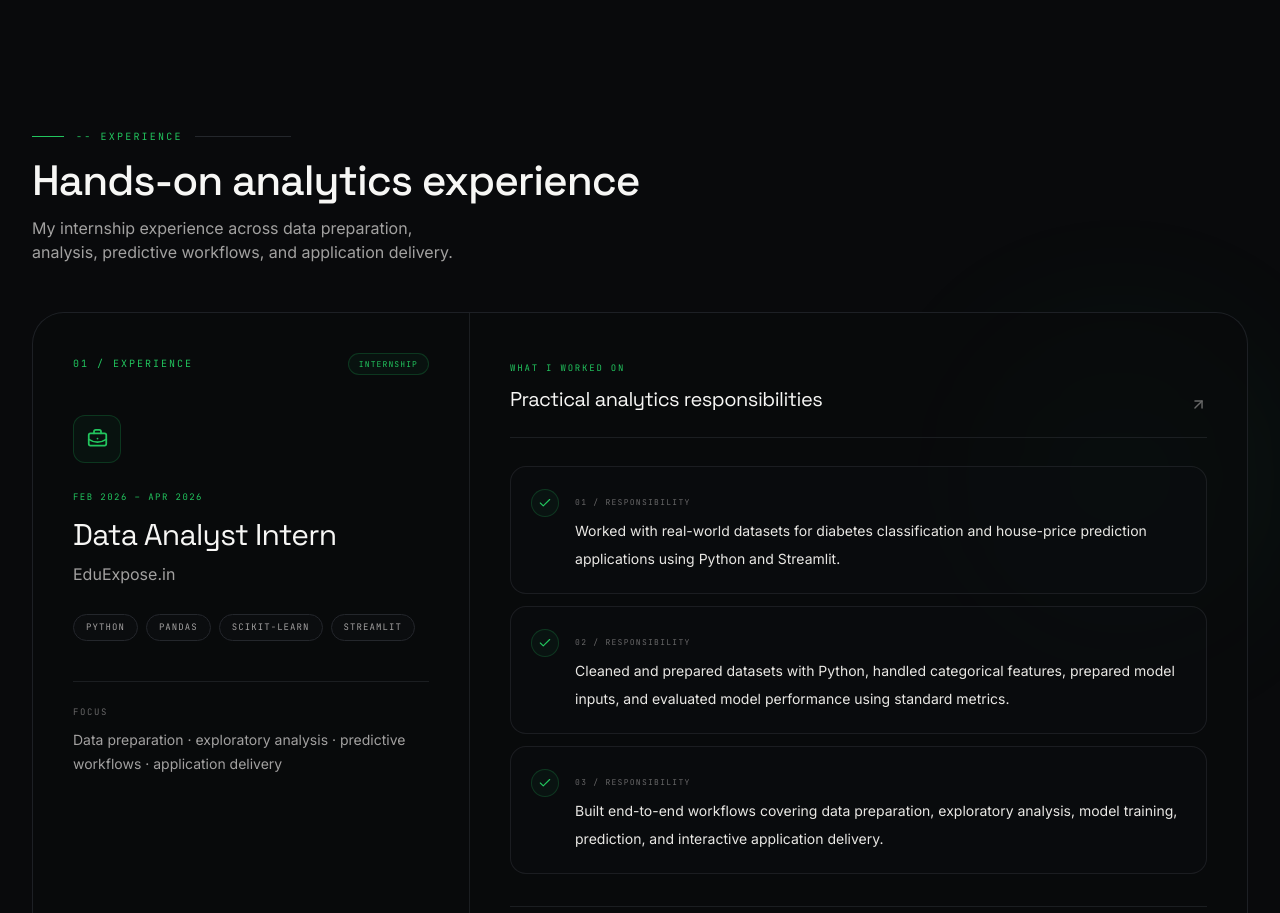
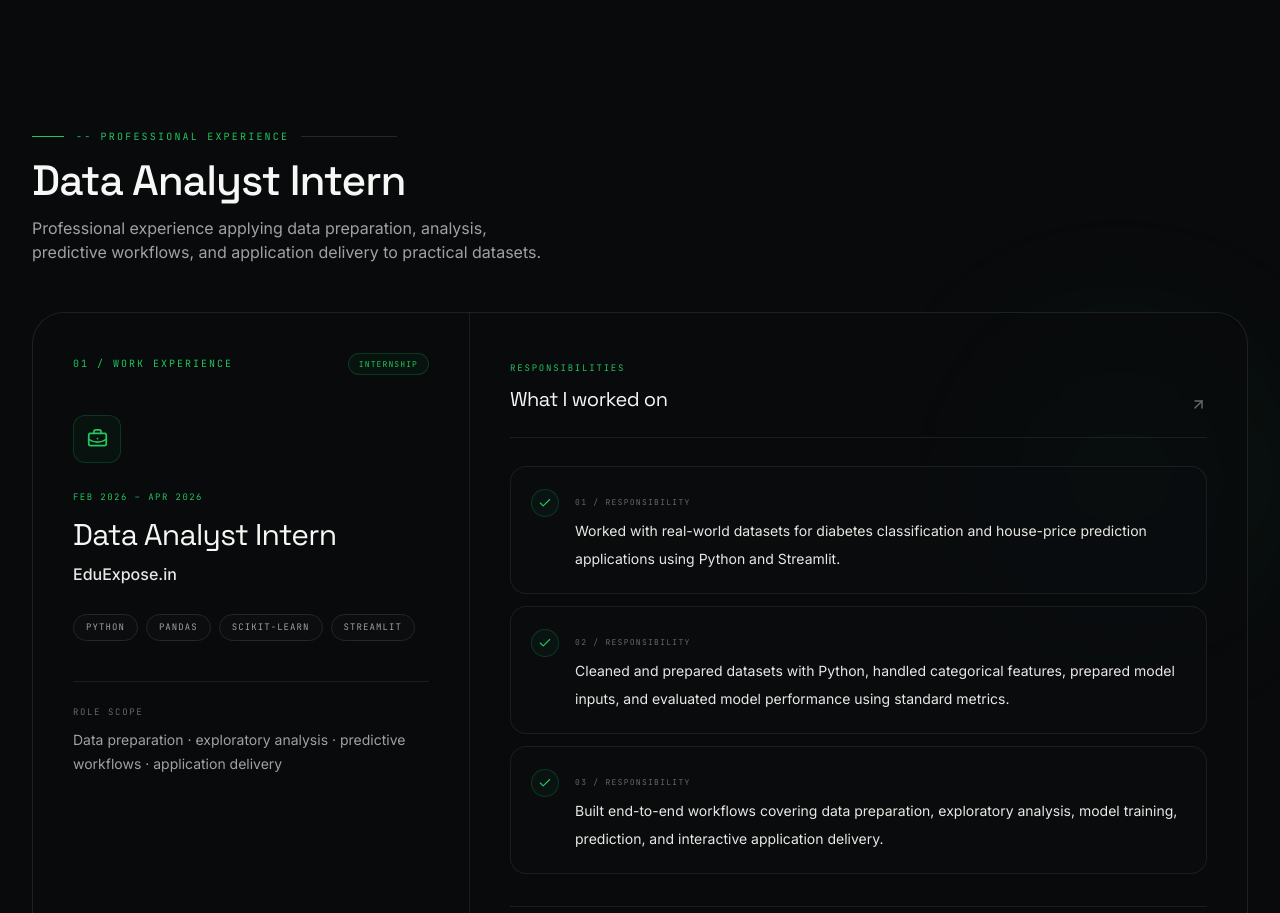
Before and after one commit to bhaskar-nb/portfolio, a Next.js app: page / in a window 1280 px wide. Shown: the part 6800-7713 px from the top of the page. Built offline with nearby package versions, Linux system fonts and the light colour scheme.

Commit message:
Strengthen internship experience presentation

```diff
--- a/components/Experience.tsx
+++ b/components/Experience.tsx
@@ -24,9 +24,9 @@ export default function Experience() {
       <div className="pointer-events-none absolute right-0 top-1/4 h-80 w-80 rounded-full bg-gold/5 blur-3xl" />
       <div className="relative mx-auto max-w-7xl px-4 sm:px-6 lg:px-8">
         <SectionHeading
-          eyebrow="-- experience"
-          title="Hands-on analytics experience"
-          description="My internship experience across data preparation, analysis, predictive workflows, and application delivery."
+          eyebrow="-- professional experience"
+          title="Data Analyst Intern"
+          description="Professional experience applying data preparation, analysis, predictive workflows, and application delivery to practical datasets."
         />
 
         <motion.article
@@ -39,7 +39,7 @@ export default function Experience() {
           <div className="grid lg:grid-cols-[0.72fr_1.28fr]">
             <div className="border-b border-base-500/70 p-7 sm:p-9 lg:border-b-0 lg:border-r lg:p-10">
               <div className="flex items-center justify-between gap-4">
-                <span className="font-mono text-[10px] uppercase tracking-[0.2em] text-gold">01 / experience</span>
+                <span className="font-mono text-[10px] uppercase tracking-[0.2em] text-gold">01 / work experience</span>
                 <span className="rounded-full border border-gold/20 bg-gold/5 px-2.5 py-1 font-mono text-[8px] uppercase tracking-[0.14em] text-gold">{experience.type}</span>
               </div>
 
@@ -49,7 +49,7 @@ export default function Experience() {
 
               <p className="mt-7 font-mono text-[9px] uppercase tracking-[0.16em] text-gold">{experience.period}</p>
               <h3 className="mt-3 font-display text-3xl leading-tight text-ink-100">{experience.role}</h3>
-              <p className="mt-2 text-base text-ink-400">{experience.company}</p>
+              <p className="mt-2 text-base font-medium text-ink-300">{experience.company}</p>
 
               <div className="mt-7 flex flex-wrap gap-2">
                 {tools.map((tool) => (
@@ -60,7 +60,7 @@ export default function Experience() {
               </div>
 
               <div className="mt-10 border-t border-base-500/70 pt-6">
-                <p className="font-mono text-[9px] uppercase tracking-[0.18em] text-ink-600">Focus</p>
+                <p className="font-mono text-[9px] uppercase tracking-[0.18em] text-ink-600">Role scope</p>
                 <p className="mt-2 text-sm leading-6 text-ink-400">Data preparation · exploratory analysis · predictive workflows · application delivery</p>
               </div>
             </div>
@@ -68,8 +68,8 @@ export default function Experience() {
             <div className="p-7 sm:p-9 lg:p-10">
               <div className="flex items-end justify-between gap-4 border-b border-base-500/70 pb-6">
                 <div>
-                  <span className="font-mono text-[9px] uppercase tracking-[0.2em] text-gold">what I worked on</span>
-                  <h4 className="mt-2 font-display text-xl text-ink-100">Practical analytics responsibilities</h4>
+                  <span className="font-mono text-[9px] uppercase tracking-[0.2em] text-gold">responsibilities</span>
+                  <h4 className="mt-2 font-display text-xl text-ink-100">What I worked on</h4>
                 </div>
                 <ArrowUpRight size={17} className="shrink-0 text-ink-600" aria-hidden="true" />
               </div>
```
